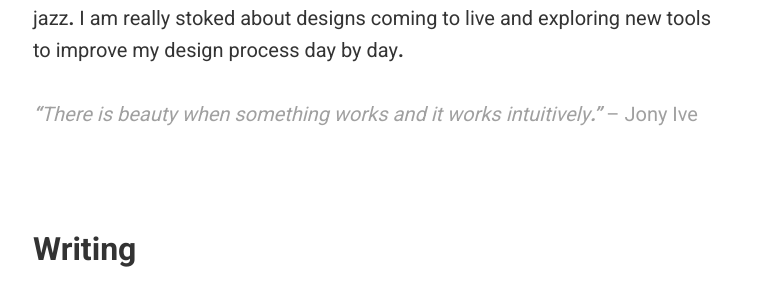
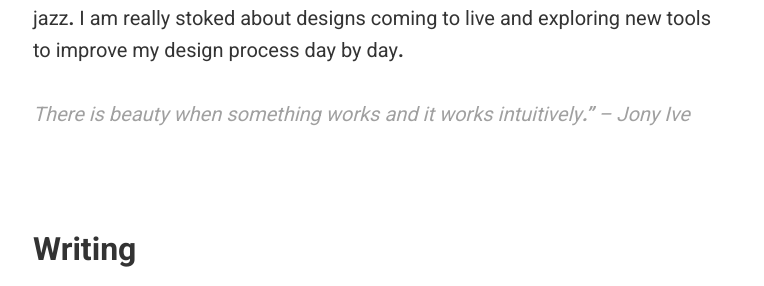
Before and after one commit to wilsonpiedra/wilsonpiedra.github.io, a Jekyll site: the page built from index2.html, in a window 1280 px wide. Shown: the part 344-630 px from the top of the page, without its empty margins (257-1021 px from the left). Built offline with Jekyll 4.4.1, drawn with Linux system fonts in a browser that asks for light colours.

Commit message:
Update index2.html

```diff
--- a/index2.html
+++ b/index2.html
@@ -5,7 +5,7 @@ layout: default
 <h1>I make things for humans.</h1>
 <p>Hello there, I am Wilson Piedra a designer living in Uruguay. I make simple and useful products for people<span id="dot">.</span></p>
 <p>I am a lover of grids, coffee, minimalism, scandinavian design, bauhaus & dark jazz<span id="dot">.</span> I am really stoked about designs coming to live and exploring new tools to improve my design process day by day<span id="dot">.</span></p>
-<p class="quote"><span id="dot">“</span>There is beauty when something works and it works intuitively<span id="dot">.”</span><span id="quote-author"> – Jony Ive</span></p>
+<p class="quote">There is beauty when something works and it works intuitively<span id="dot">.”</span> – Jony Ive</p>
 <div class="home">
 <h2>Writing</h2>
 <div class="writing">
```
